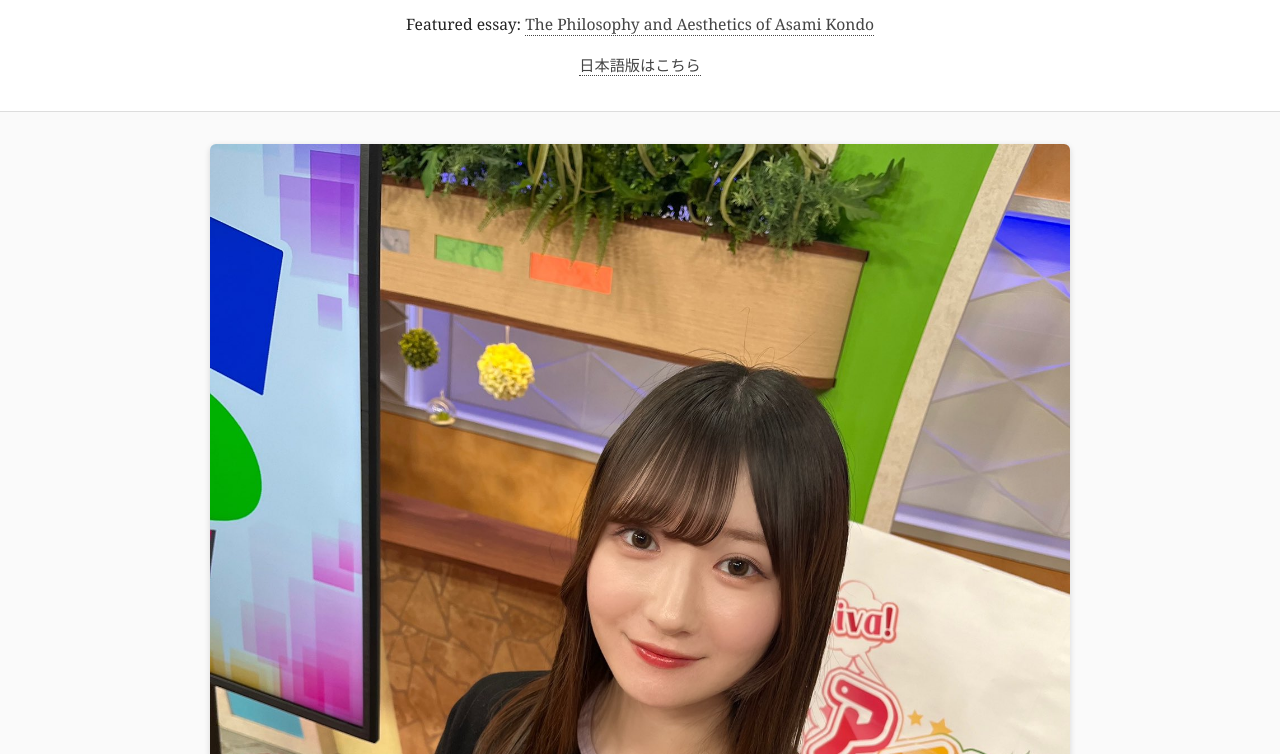
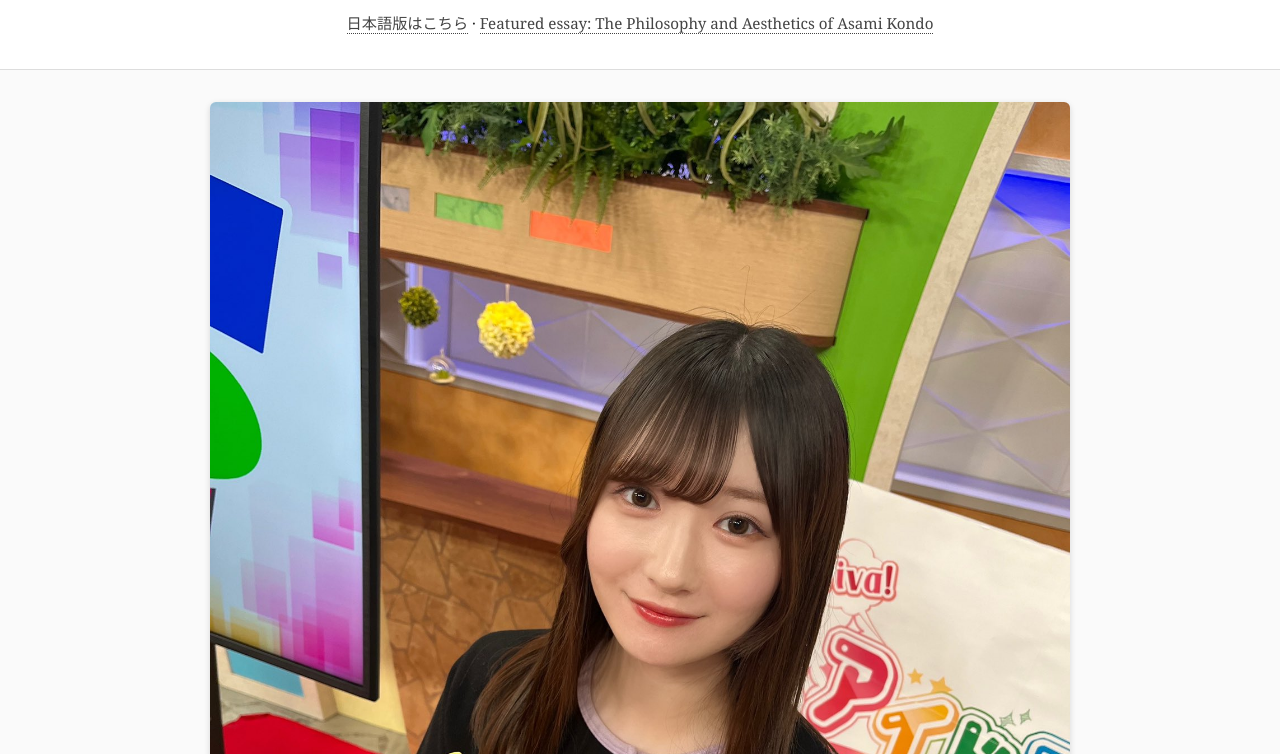
Before and after one commit to kondo-asami-legacy/kondo-asami-legacy.github.io, a plain HTML site: page en/index.html in a window 1280 px wide. Shown: the part 143-897 px from the top of the page. Drawn offline with Linux system fonts and the light colour scheme.

Commit message:
Update index.html

```diff
--- a/en/index.html
+++ b/en/index.html
@@ -117,12 +117,10 @@
 <header>
   <h1>Asami Kondo — A Light in People’s Hearts</h1>
   <h2>近藤あさみ</h2>
-
-  <nav class="subnav">
-  Featured essay: <a href="/en/asami-kondo-aesthetics/">The Philosophy and Aesthetics of Asami Kondo</a>
-  </nav>
-
-  <div class="lang"><a href="/" hreflang="ja">日本語版はこちら</a></div>
+  <div class="lang">
+    <a href="/" hreflang="ja">日本語版はこちら</a> ·
+    <a href="/en/asami-kondo-aesthetics/">Featured essay: The Philosophy and Aesthetics of Asami Kondo</a>
+  </div>
 </header>
 
 
```
